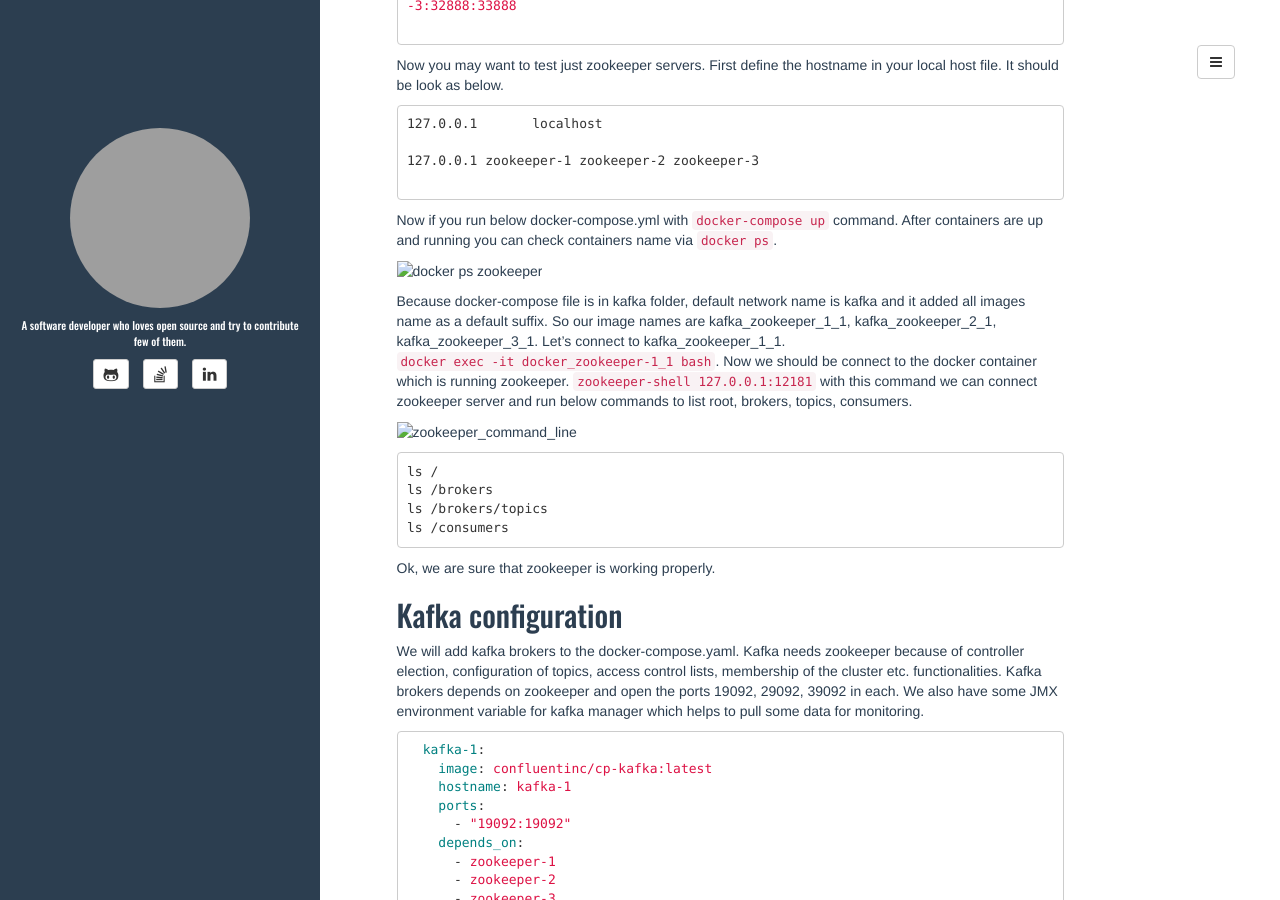
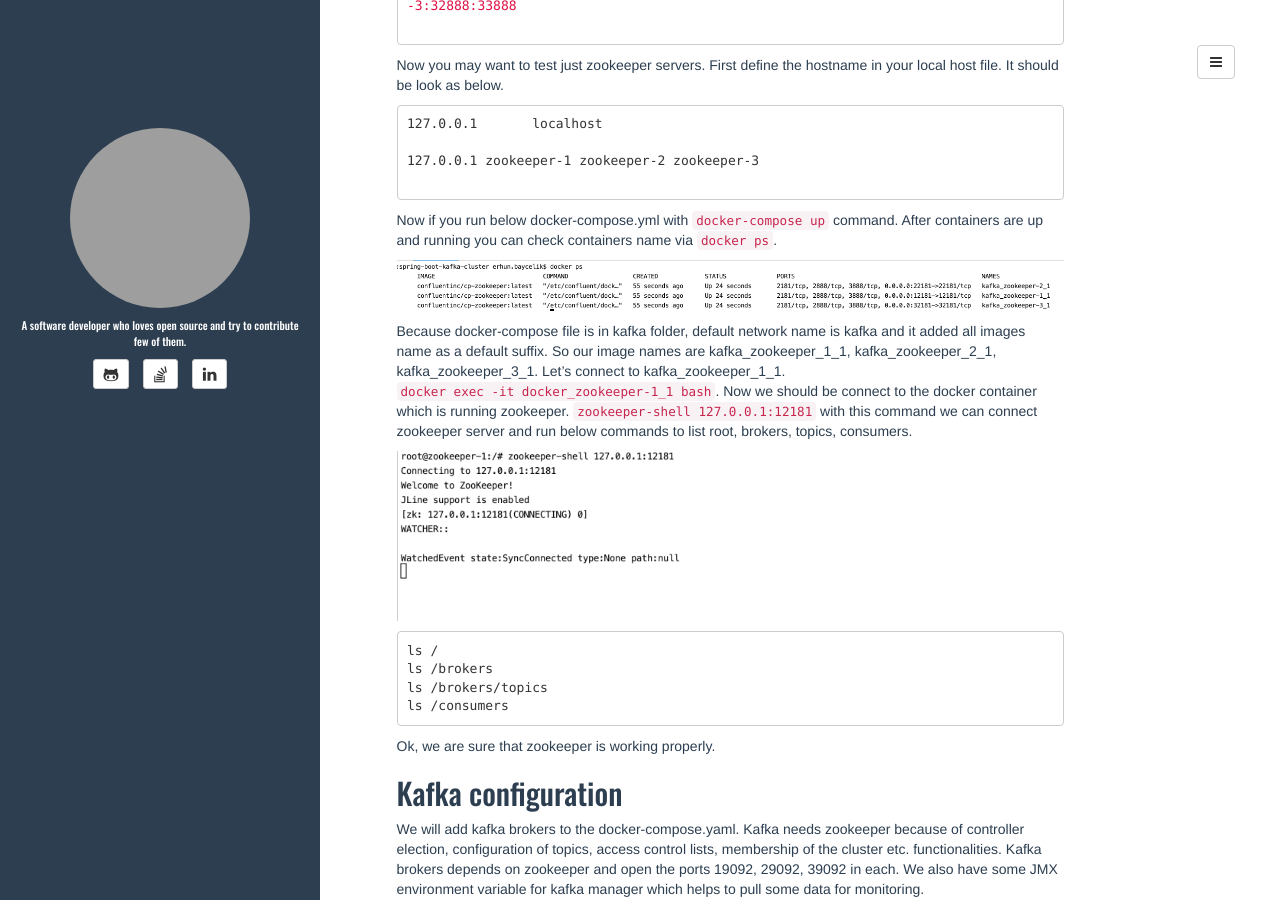
Before and after one commit to dbtek/dbyll, a Jekyll site: the page built from _posts/2019-08-19-Spring-Boot-Kafka-Cluster.md, in a window 1280 px wide and 900 px high, scrolled down 1445 px. Built offline with Jekyll 4.4.1, drawn with Linux system fonts in a browser that asks for light colours; some web fonts are replaced; comment, search, counter and statistics services are not loaded; grey boxes are pictures that could not be loaded.

Commit message:
assets fixes.

````diff
--- a/_posts/2019-08-19-Spring-Boot-Kafka-Cluster.md
+++ b/_posts/2019-08-19-Spring-Boot-Kafka-Cluster.md
@@ -81,14 +81,14 @@ Now you may want to test just zookeeper servers. First define the hostname in yo
 Now if you run below docker-compose.yml with ```docker-compose up``` command. After containers are up and running you can check containers name
 via ```docker ps```.
 
-![docker ps zookeeper](	../assets/media/docker_ps_zookeeper.png)
+![docker ps zookeeper](	/assets/media/docker_ps_zookeeper.png)
 
 Because docker-compose file is in kafka folder, default network name is kafka and it added all images name as a default suffix. So
 our image names are kafka_zookeeper_1_1, kafka_zookeeper_2_1, kafka_zookeeper_3_1. Let's connect to kafka_zookeeper_1_1.
 ```docker exec -it docker_zookeeper-1_1 bash```. Now we should be connect to the docker container which is running zookeeper.
 ``` zookeeper-shell 127.0.0.1:12181 ``` with  this command we can connect zookeeper server and run below commands to list root, brokers, topics, consumers.
 
-![zookeeper_command_line](	../assets/media/zookeeper_command_line.png)
+![zookeeper_command_line](	/assets/media/zookeeper_command_line.png)
 
 ```
 ls /
````
